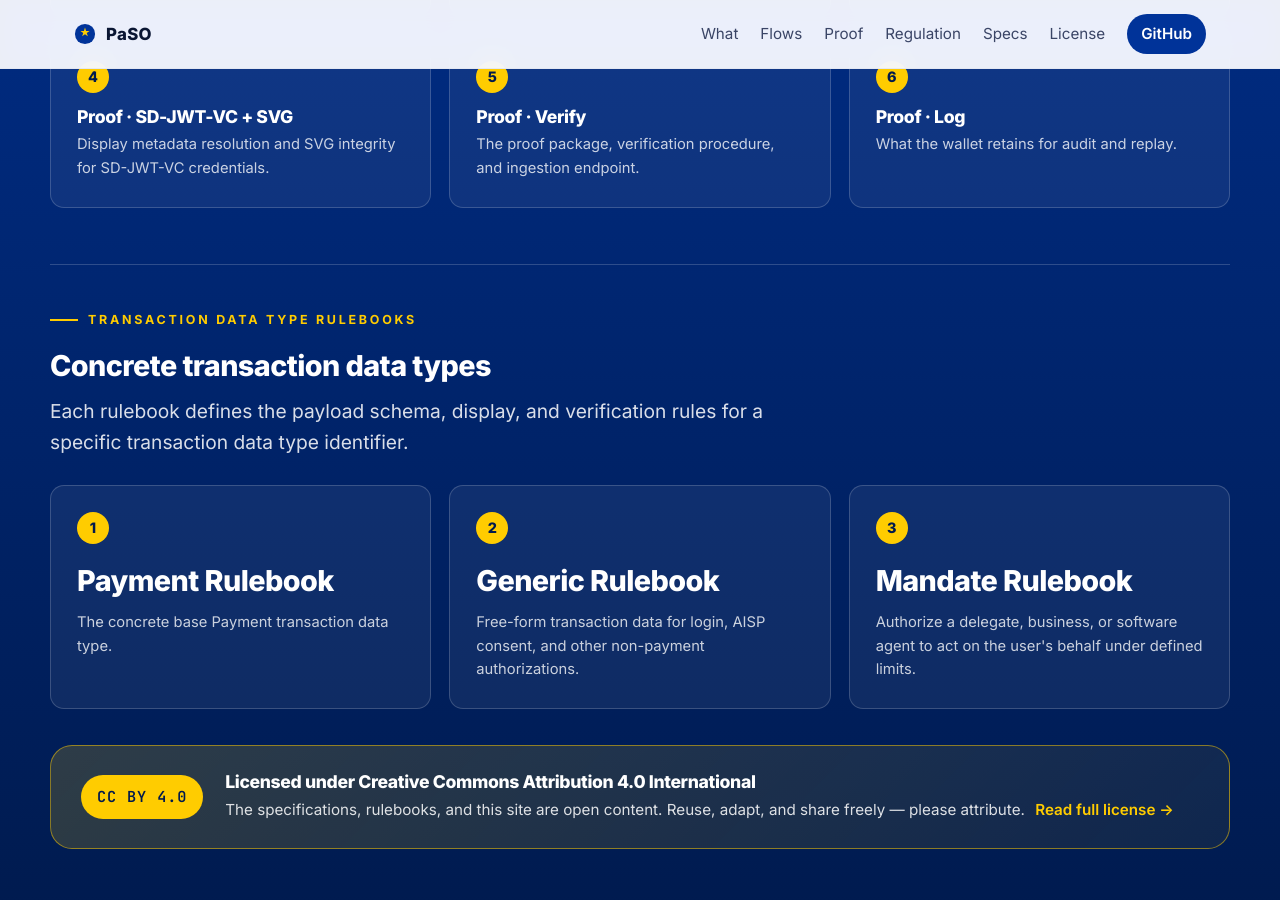
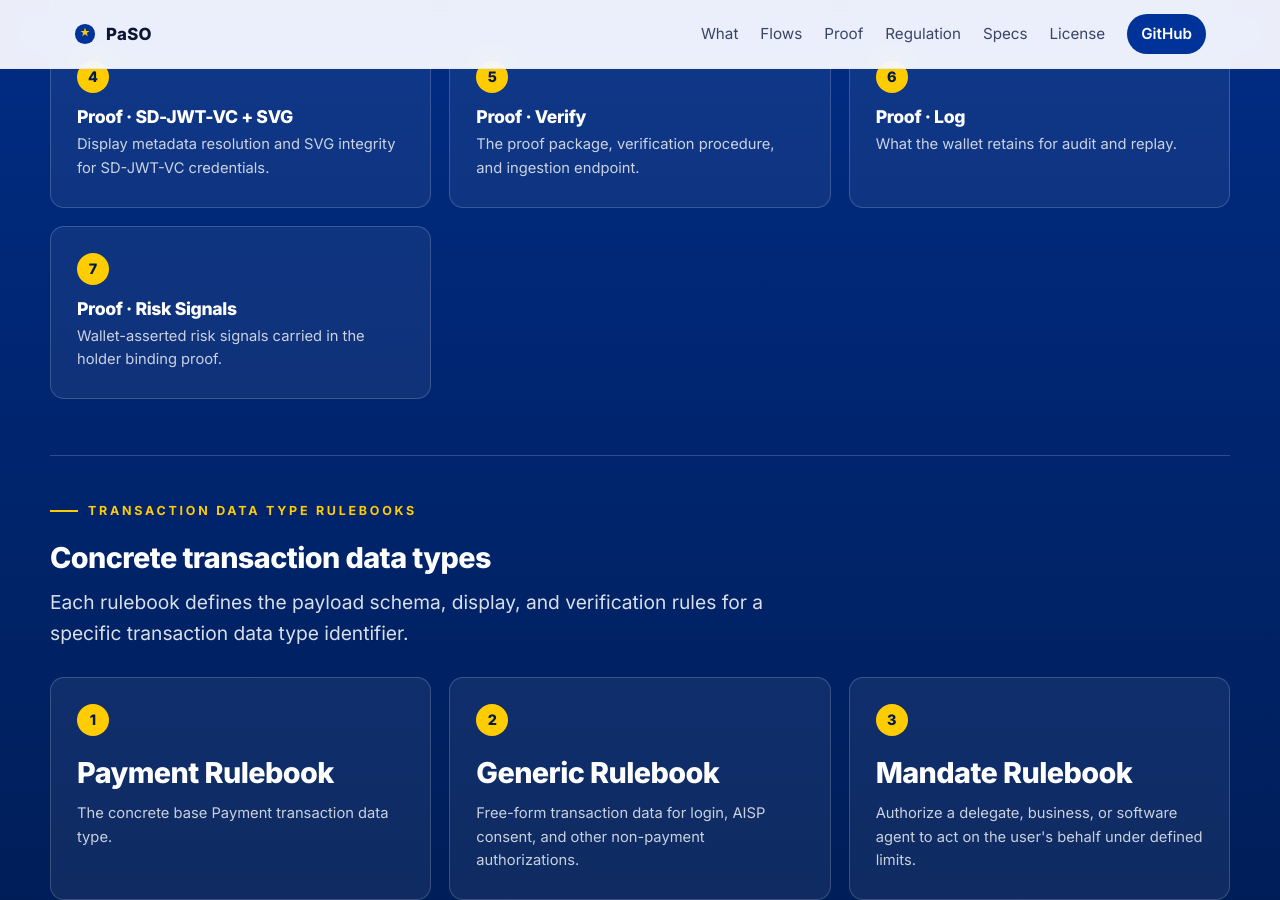
Before and after one commit to APTITUDE-Consortium/payments-and-sca-for-openid, a Jekyll site: the page built from docs/index.html, in a window 1280 px wide and 900 px high, scrolled down 11561 px. Built offline with Jekyll 4.4.1, drawn with Linux system fonts in a browser that asks for light colours.

Commit message:
docs(site): link Risk Signals module from index

```diff
--- a/docs/index.html
+++ b/docs/index.html
@@ -561,6 +561,13 @@ description: The trust and proof layer that lets OpenID wallets satisfy Strong C
           <p>What the wallet retains for audit and replay.</p>
         </a>
       </li>
+      <li>
+        <a href="{{ '/specs/proof/paso-proof-risk-signals.html' | relative_url }}">
+          <span class="spec-grid__n">7</span>
+          <h3>Proof · Risk Signals</h3>
+          <p>Wallet-asserted risk signals carried in the holder binding proof.</p>
+        </a>
+      </li>
     </ol>
 
     <div class="rulebooks-subsection">
```
